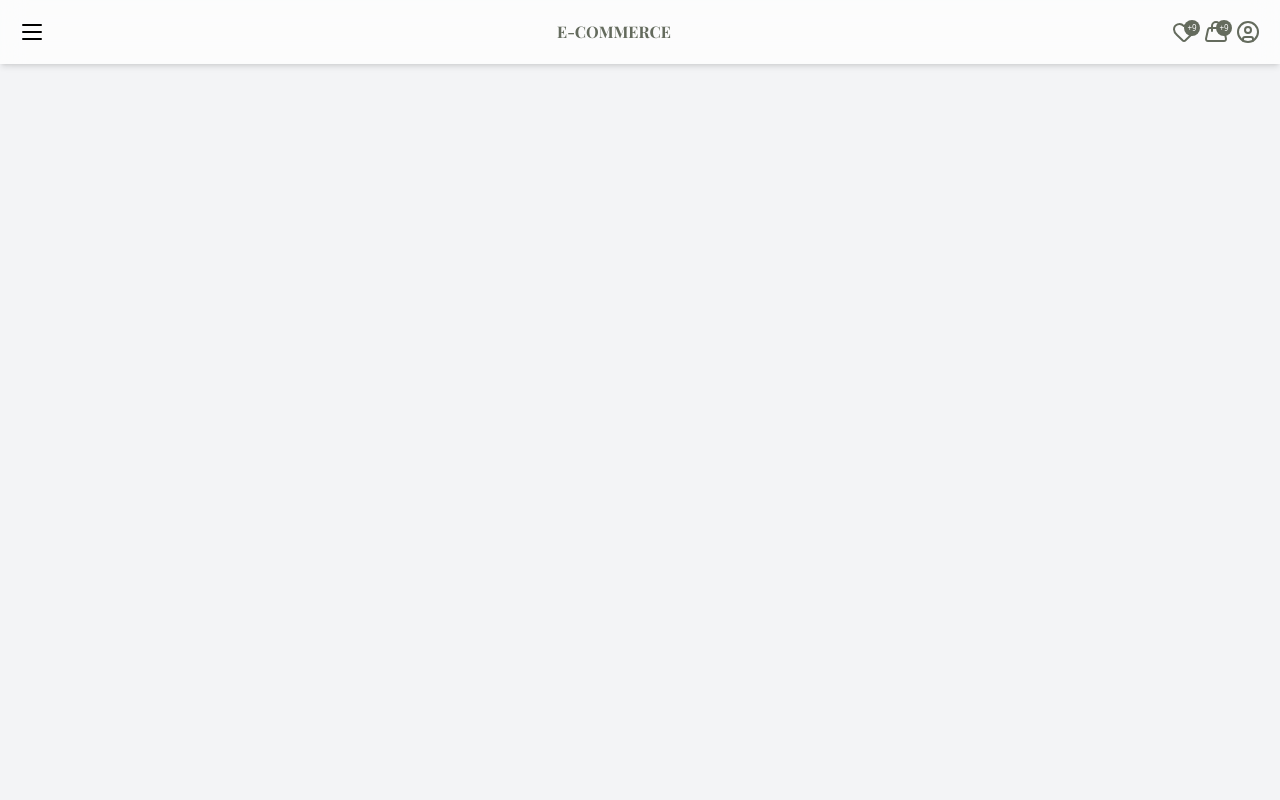
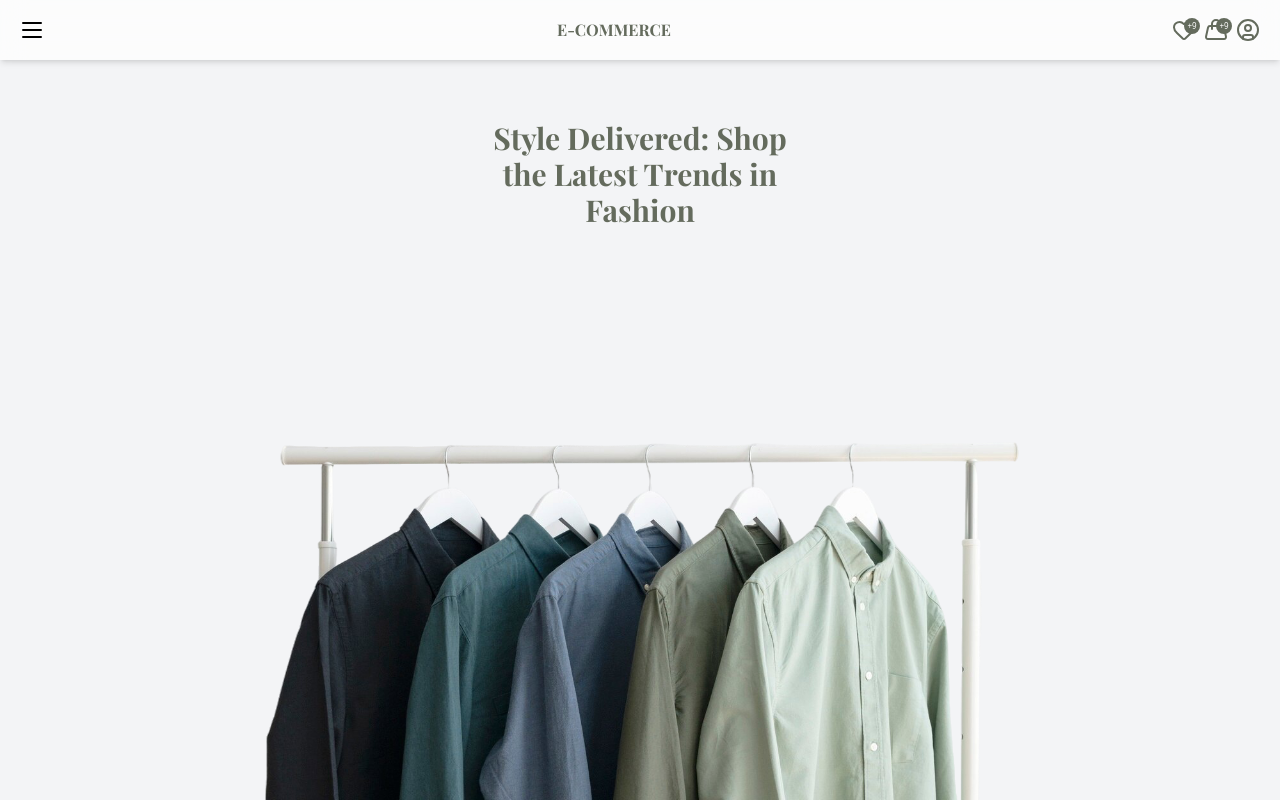
Before and after one commit to AdamRharafi0027/nextjs-ecommerce-app, a Next.js app: page / in a window 1280 px wide. Shown: the top 800 px of the page. Built offline with nearby package versions, Linux system fonts and the light colour scheme; a web font is replaced by a local one.

Commit message:
Add hero section to homepage

```diff
--- a/src/app/page.jsx
+++ b/src/app/page.jsx
@@ -1,9 +1,9 @@
-import React from 'react'
+import Hero from '@/components/Hero/Hero'
 
 const Home = () => {
   return (
     <>
-
+      <Hero />
     </>
   )
 }
--- a/src/components/Header/Header.jsx
+++ b/src/components/Header/Header.jsx
@@ -4,7 +4,7 @@ import HeaderNavbar from "./HeaderNavbar";
 
 const Header = () => {
   return (
-    <header className="fixed backdrop-blur-md bg-white/70 shadow-md w-full flex items-center px-5 justify-between py-5">
+    <header className="sticky backdrop-blur-md bg-white/70 shadow-md w-full flex items-center px-5 h-15 justify-between py-5 top-0">
       <HeaderNavbar />
       <h1 className="ml-3 font-bold playfair_font text-[#646b5d]">
         E-COMMERCE
--- a/src/components/Hero/Hero.jsx
+++ b/src/components/Hero/Hero.jsx
@@ -1,10 +1,17 @@
-import React from 'react'
+import Image from "next/image"
+import hero_image from "../../../public/images/hero.png"
 
 const Hero = () => {
   return (
     <>
-        <div>
-
+        <div className="w-full h-[calc(100vh-3.75rem)] pt-15 flex flex-col items-center gap-15 relative">
+            <p className="playfair_font text-[#646b5d] font-bold text-center text-3xl w-80">
+              Style Delivered: Shop the Latest Trends in Fashion
+            </p>
+            <Image
+              src={hero_image}
+              alt="hero image"
+            />
         </div>
     </>
   )
```
Also changed, not shown: src/app/globals.css (+2 -12 lines).
